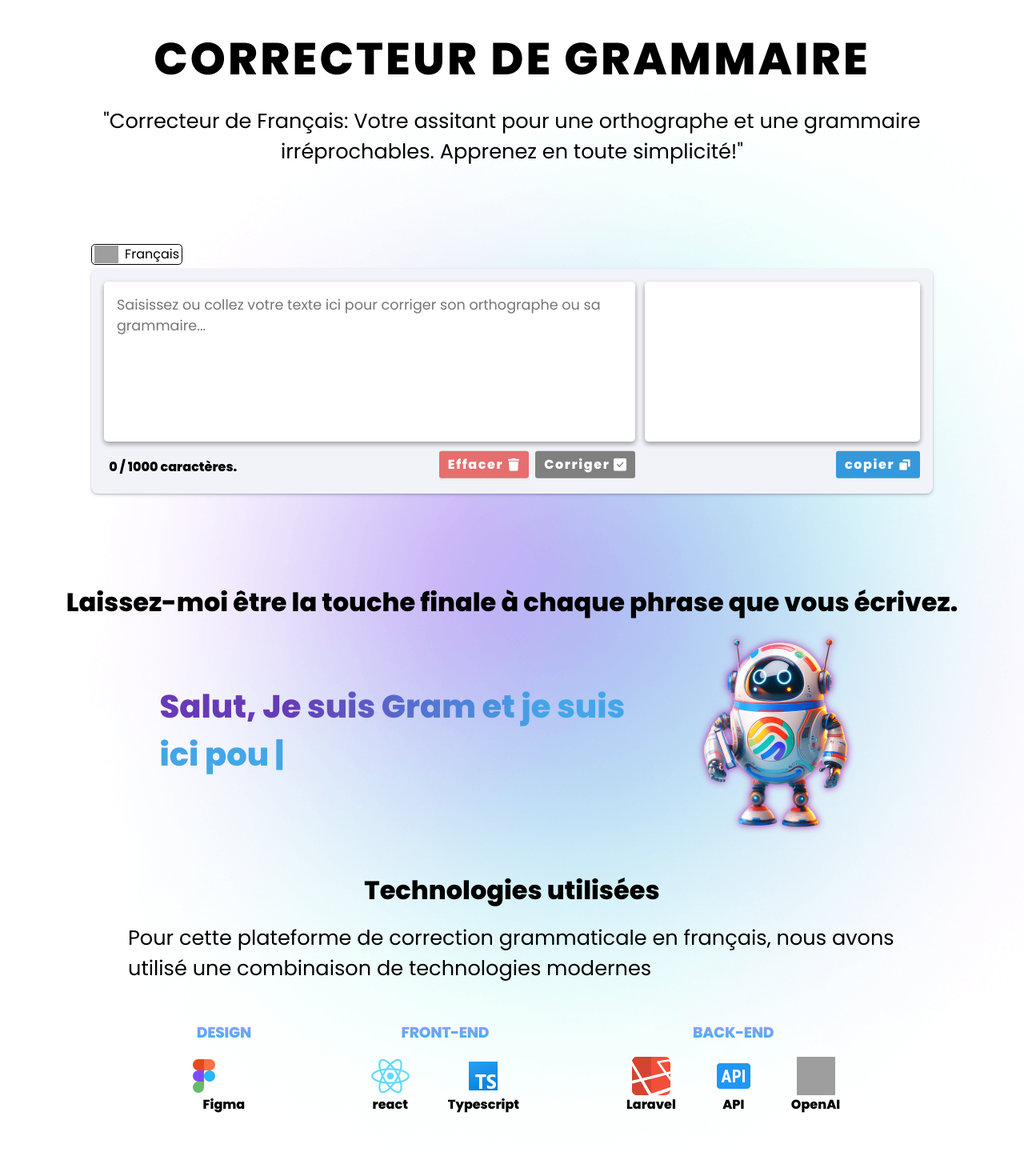
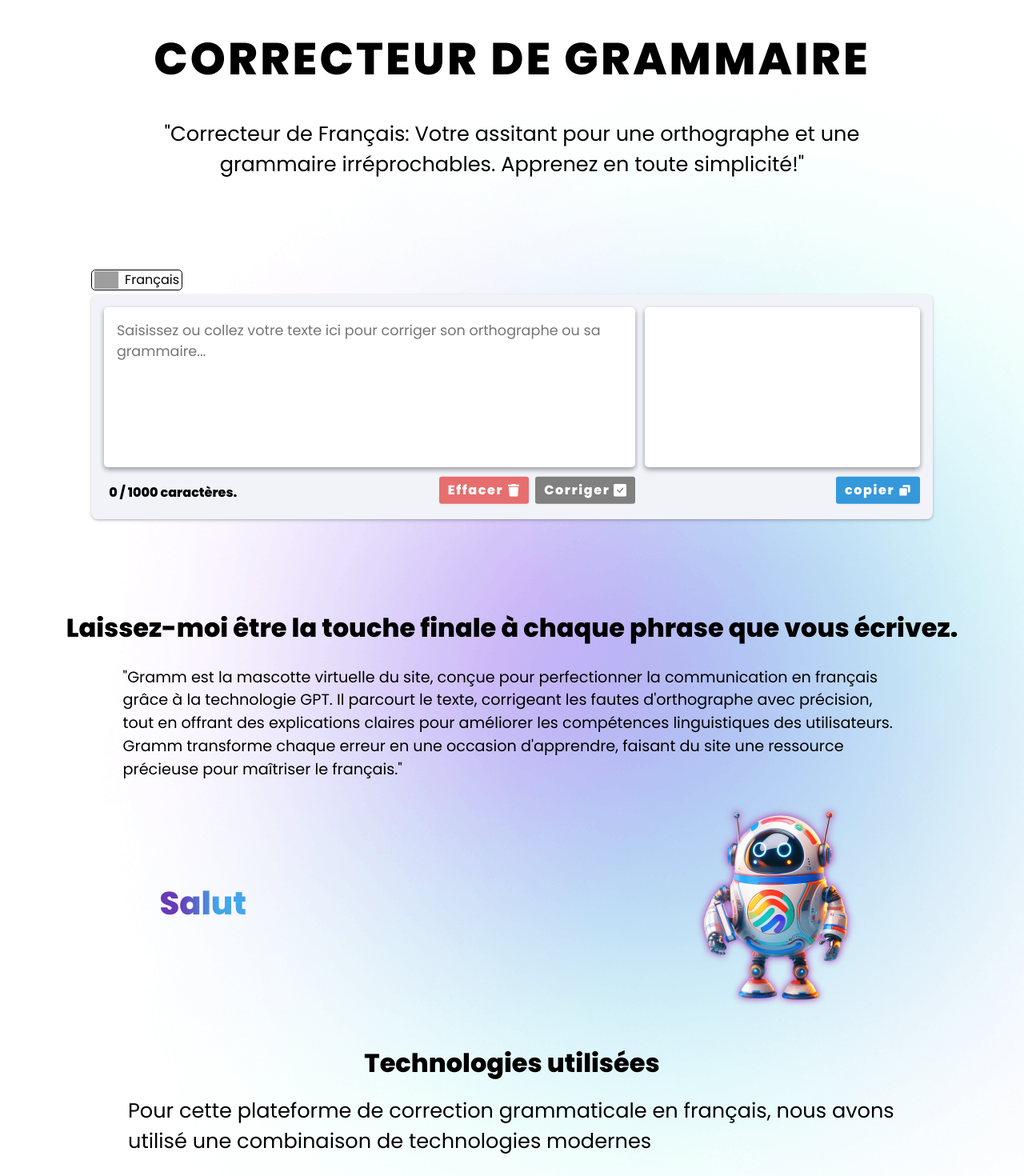
Before and after one commit to Rosember10/corrector-fr, a React (Vite) app in the folder corrector-front-end/: page / in a window 1280 px wide. Shown: the top 1470 px of the page at 80% size. Built offline with nearby package versions, Linux system fonts and the light colour scheme; grey boxes are pictures that could not be loaded.

Commit message:
finished desk design

```diff
--- a/corrector-front-end/src/components/About/About.css
+++ b/corrector-front-end/src/components/About/About.css
@@ -12,6 +12,12 @@
 .about h2 {
     font-size: 2rem;
     font-weight: bold;
+
+}
+
+.about p {
+    padding: 1rem 12%;
+    font-size: 1.2rem;
 
 }
 
--- a/corrector-front-end/src/components/About/About.tsx
+++ b/corrector-front-end/src/components/About/About.tsx
@@ -8,10 +8,14 @@ export default function About() {
     return (
         <section className='about'>
             <h2>Laissez-moi être la touche finale à chaque phrase que vous écrivez.</h2>
+            <p>
+                "Gramm est la mascotte virtuelle du site, conçue pour perfectionner la communication en français grâce à la technologie GPT. Il parcourt le texte, corrigeant les fautes d'orthographe avec précision, tout en offrant des explications claires pour améliorer les compétences linguistiques des utilisateurs. Gramm transforme chaque erreur en une occasion d'apprendre, faisant du site une ressource précieuse pour maîtriser le français."
+            </p>
             <div className="about_text">
+
                 <p>
-                    <Typed text="Salut, Je suis Gram et je suis ici pour t'aider " delay={150} infinite />
-                    <span id='pipe' > | </span>
+                    <Typed text="Salut, Je suis ici pour t'aider " delay={150} infinite />
+
                 </p>
                 <img src={gramm} alt="" />
             </div>
--- a/corrector-front-end/src/components/Corrector/Corrector.tsx
+++ b/corrector-front-end/src/components/Corrector/Corrector.tsx
@@ -11,6 +11,8 @@ import Info from "../Info/Info";
 
 
 function Corrector() {
+    console.log("rosemberg.dev");
+
     const URL_API = 'https://apichecker.rosemberg.dev/api/checker';
 
     const [inputValue, setInputValue] = useState<string>("");
@@ -58,9 +60,17 @@ function Corrector() {
         fetch(URL_API, requestOption)
             .then((res) => res.json())
             .then((data) => {
-                console.log(data.content);
+
+                if (data.content){
+                    console.log(data.content);
                 setIsLoading("corrector_output")
                 setOutputValue(data.content);
+                }
+                if(data.error){
+                    setIsLoading("corrector_output")
+                    setOutputValue(data.error.message);
+                }
+
 
             })
     }
--- a/corrector-front-end/src/components/Header/Header.css
+++ b/corrector-front-end/src/components/Header/Header.css
@@ -20,6 +20,6 @@ header p
 {
     text-align: center;
     font-size: 1.6rem;
-    padding: 0 4rem;
+    padding: 1rem 12%;
 
 }
--- a/corrector-front-end/src/components/Info/Info.css
+++ b/corrector-front-end/src/components/Info/Info.css
@@ -27,6 +27,7 @@
     font-size: 1.6rem;
     padding: 0 2rem;
     text-align: left;
+
 }
 
 .info_tecnologies
```
